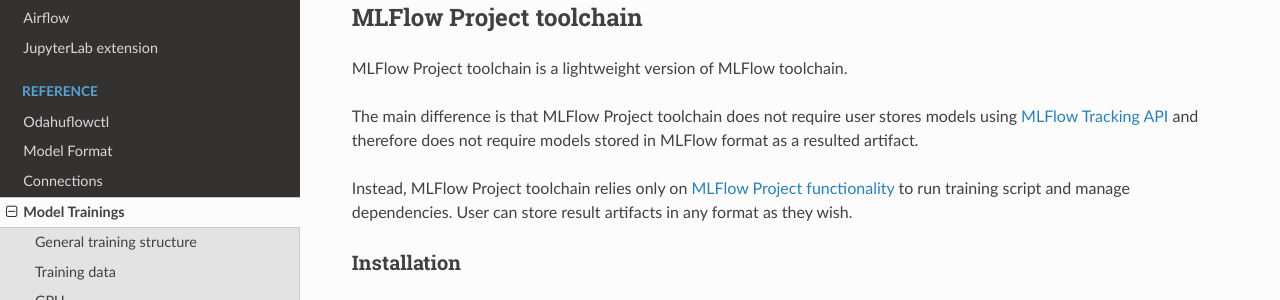
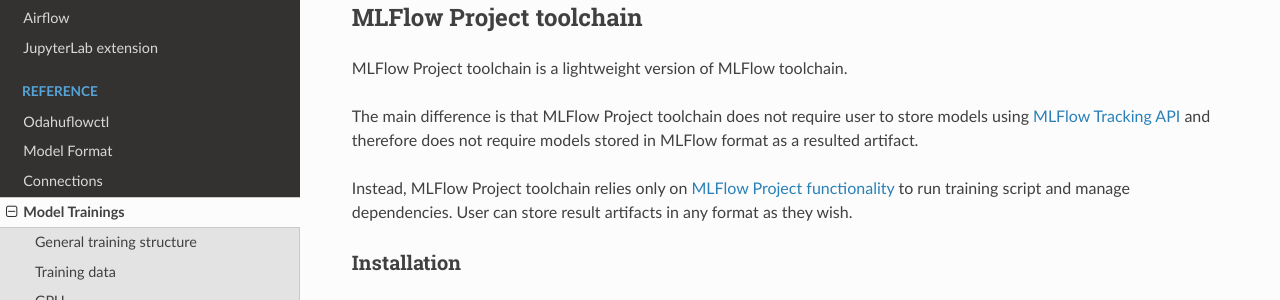
Before and after one commit to odahu/odahu-docs, a Sphinx documentation site: the page built from source/ref_trainings.rst, in a window 1280 px wide and 900 px high, scrolled down 7456 px. Shown: the part 151-451 px from the top of the window. Built offline with Sphinx 7.4.7 and the Read the Docs theme 2.0.0, drawn with Linux system fonts in a browser that asks for light colours; formulas are drawn with MathJax 3.

Commit message:
Update source/ref_trainings.rst
Co-authored-by: keshamin <keshamin@mail.ru>

```diff
--- a/source/ref_trainings.rst
+++ b/source/ref_trainings.rst
@@ -408,7 +408,7 @@
 
 MLFlow Project toolchain is a lightweight version of :ref:`MLFlow toolchain`.
 
-The main difference is that MLFlow Project toolchain does not require user stores models using
+The main difference is that MLFlow Project toolchain does not require user to store models using
 `MLFlow Tracking API <https://www.mlflow.org/docs/latest/tracking.html>`_
 and therefore does not require models stored in MLFlow format as a resulted artifact.
 
```
